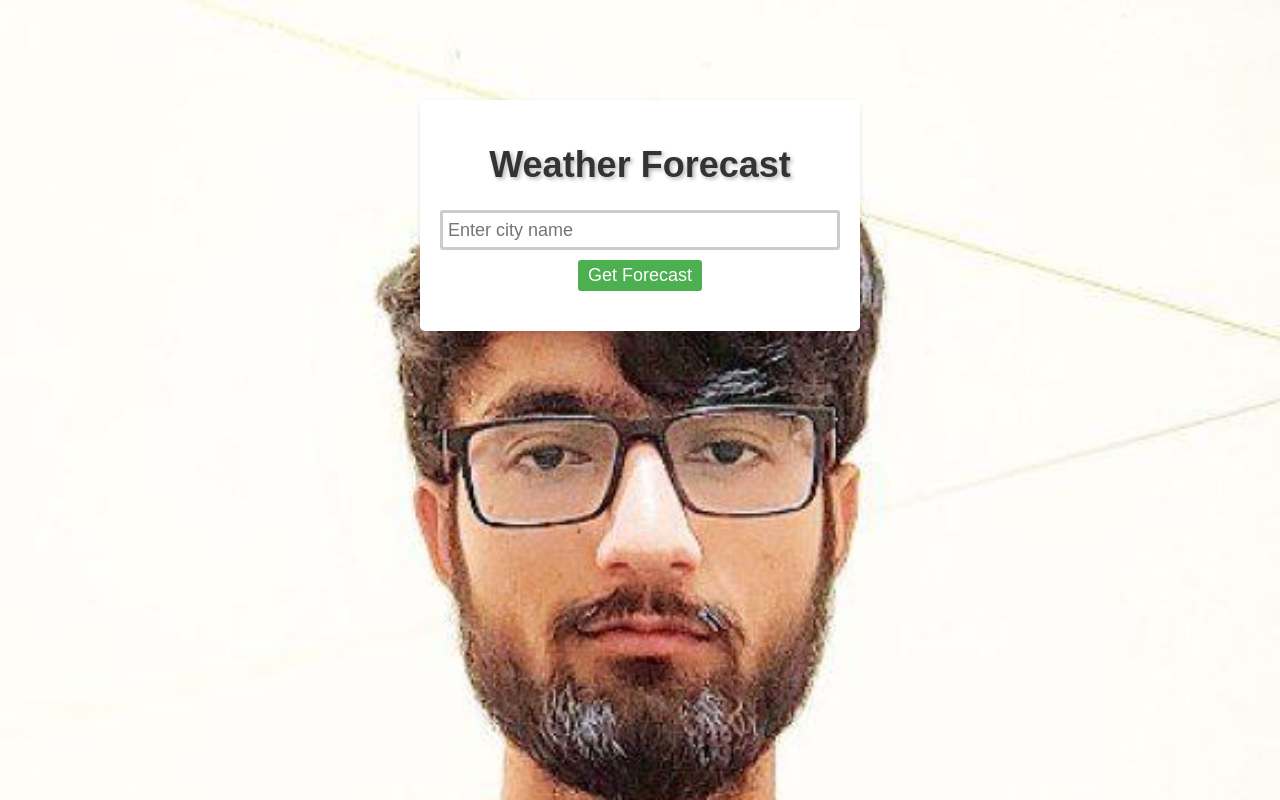
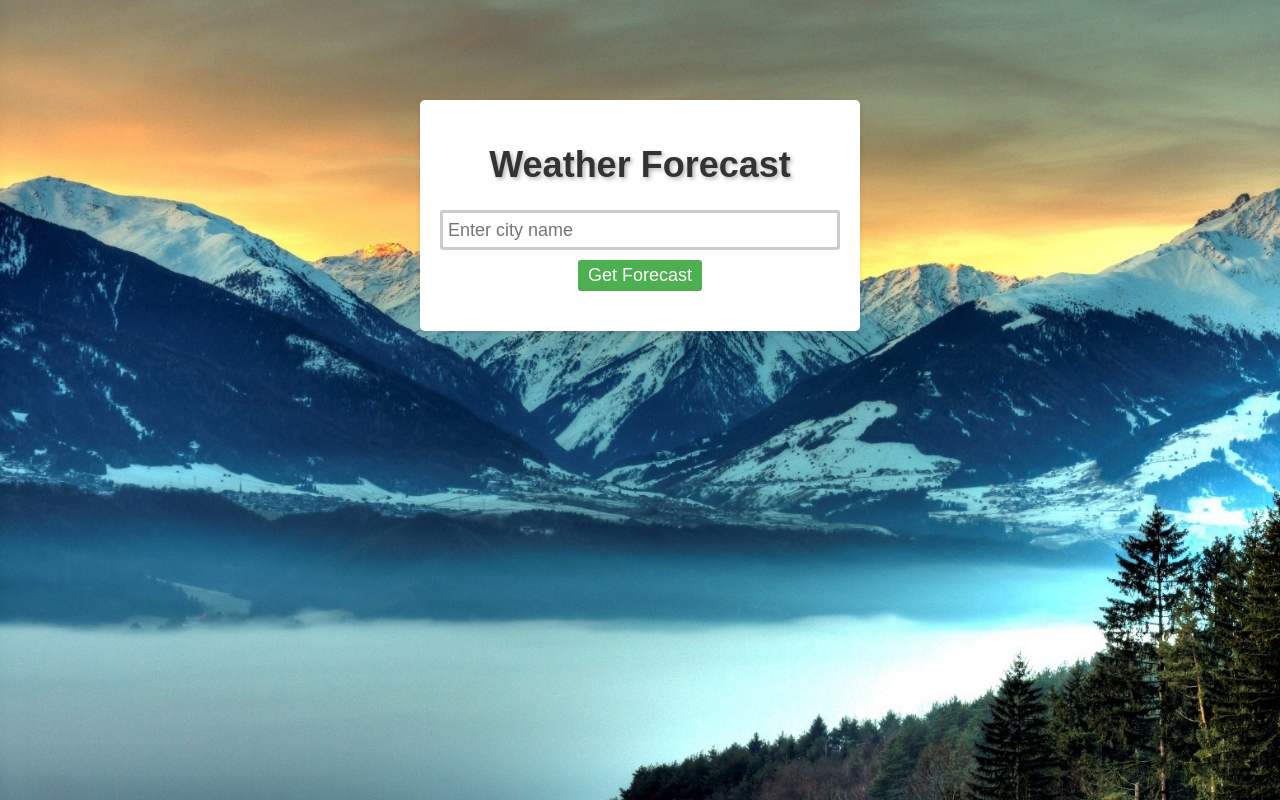
Before and after one commit to ShahMehraj/Weather-Forcast, a plain HTML site: page index.html in a window 1280 px wide. Drawn offline with Linux system fonts and the light colour scheme.

Commit message:
Update styles.css

```diff
--- a/styles.css
+++ b/styles.css
@@ -2,7 +2,7 @@ body {
     font-family: Arial, sans-serif;
     margin: 0;
     padding: 0;
-    background-image: url("Photo.png");
+    background-image: url("valley.jpeg");
     background-repeat: no-repeat;
     background-size: cover;
   }
```
